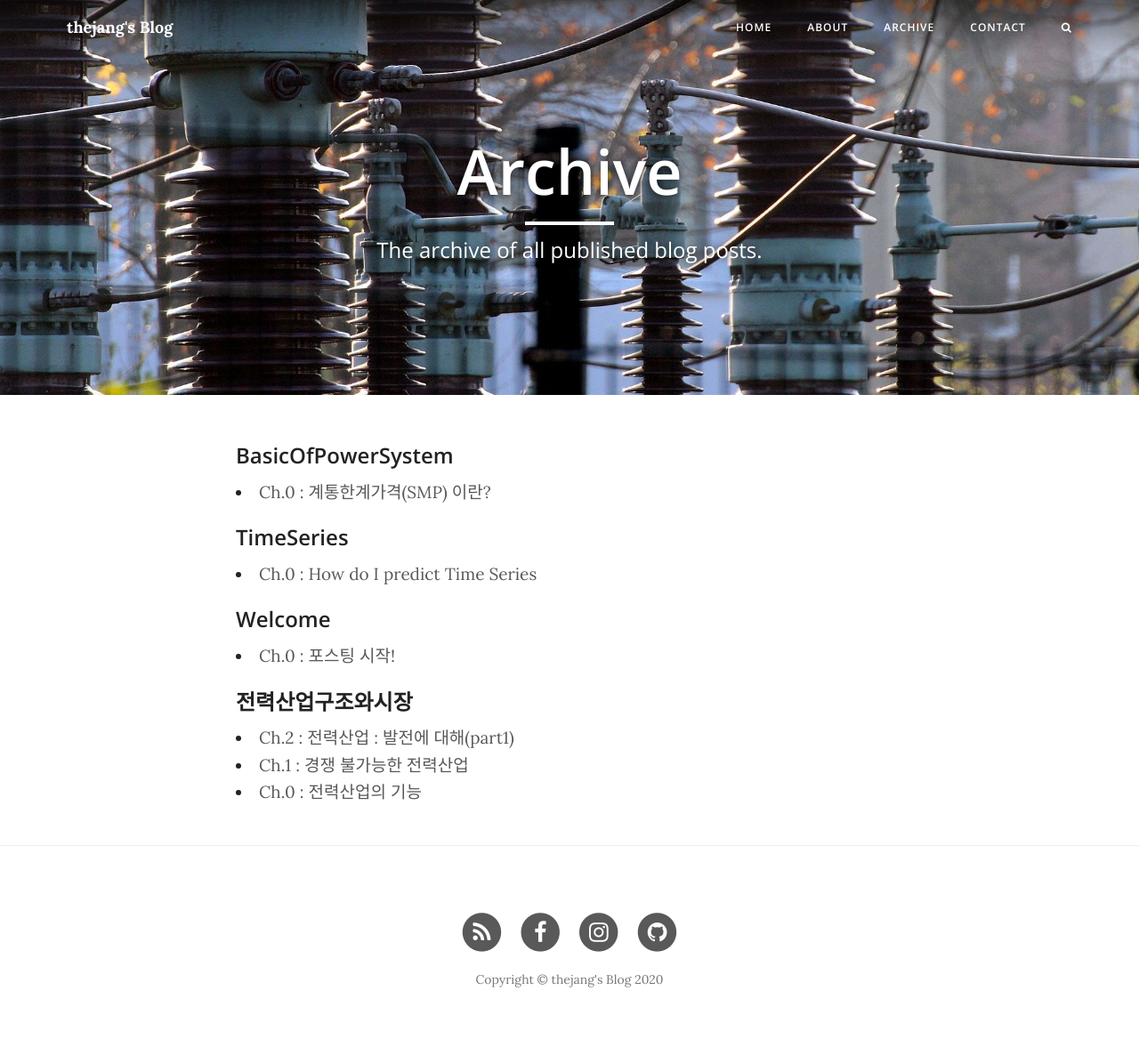
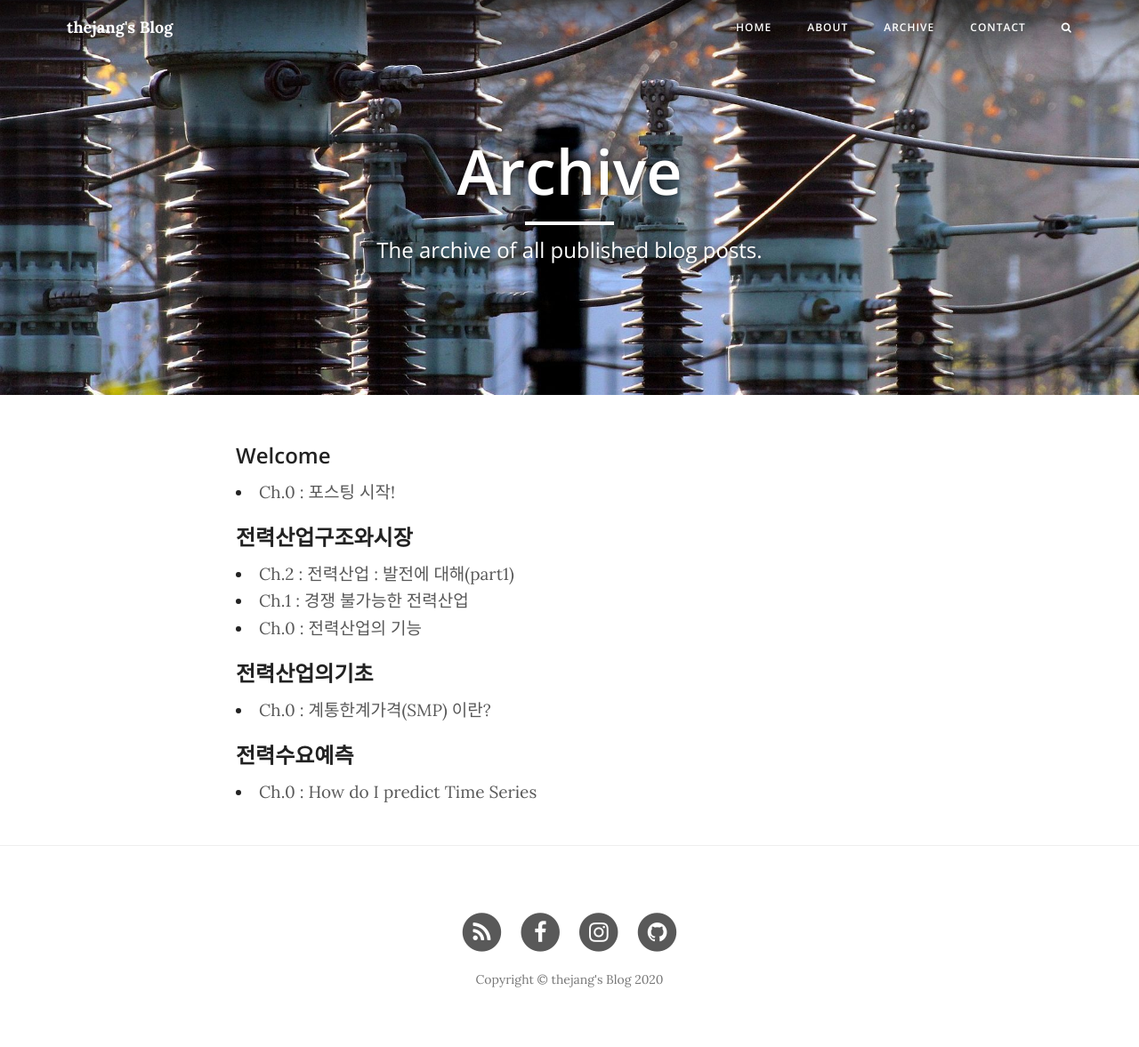
Before and after one commit to thejang90/thejang90.github.io, a Jekyll site: the page built from archive.html, in a window 1280 px wide. Shown: the whole page at 89% size. Built offline with Jekyll 4.4.1, drawn with Linux system fonts in a browser that asks for light colours; nearby versions of some CDN libraries.

Commit message:
카테고리한글화

```diff
--- a/_posts/2019-12-25-How-do-I-prediec-Timeseries.markdown
+++ b/_posts/2019-12-25-How-do-I-prediec-Timeseries.markdown
@@ -2,7 +2,7 @@
 layout: post
 title:  "How do I predict Time Series"
 date:   2019-12-25 18:15:44 +0900
-categories: TimeSeries
+categories: 전력수요예측
 chapter : Ch.0
 ---
 
```
Also changed, not shown: _posts/2019-12-31-계통한계가격.md (+1 -1 lines).
